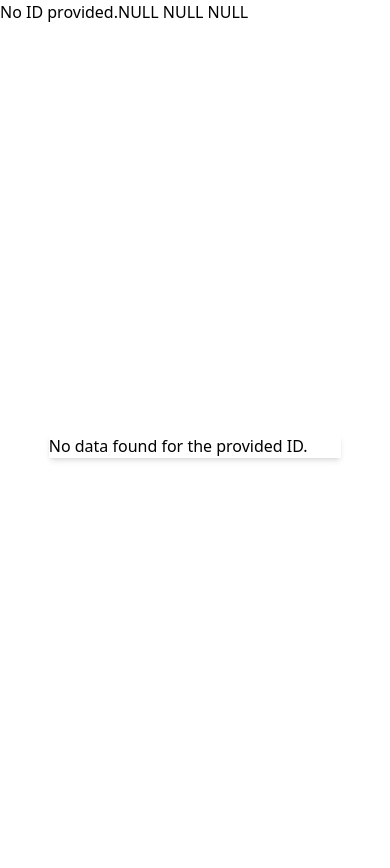
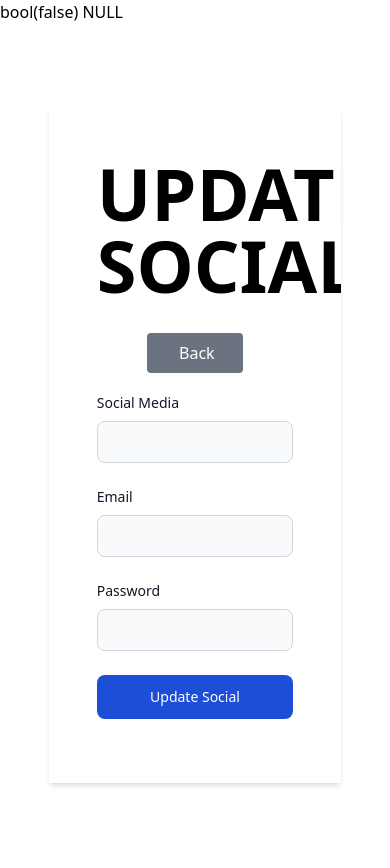
Before and after one commit to zhenllyalvarez/crud_pdo, a PHP site: page /updateSocial.php in a window 390 px wide. Run offline with PHP 8.4, Linux system fonts and the light colour scheme; tables that the repository leaves empty or names only in its code hold one stand-in row (values such as "Sample post"); data that the repository does not hold is empty; some libraries are stand-ins or nearby versions.

Commit message:
can fetch data in update

```diff
--- a/alldata.php
+++ b/alldata.php
@@ -56,7 +56,6 @@
                             <input type="hidden" name="id" value="<?=$row['id']?>">
                             <button type="submit" name="update" value="edit" class="bg-blue-500 hover:bg-blue-600 text-white py-2 px-3 rounded">Update</button>
                         </form>
-
                         <form action="deleteSocial.php" method="POST">
                             <button name="id" value="<?php echo $row['id']; ?>" type="submit" class="bg-red-500 hover:bg-red-600 text-white py-2 px-4 rounded" onclick="return confirm('Are you sure you want to delete this entry?')">Delete</button>
                         </form>
--- a/backend.php
+++ b/backend.php
@@ -106,11 +106,12 @@ class backend
         try {
             $stmt = $this->dbCnx->prepare("UPDATE social SET socialmedia = ?, email = ?, password = ? WHERE id = ?");
             $stmt->execute([$this->socialmedia, $this->email, $this->password, $this->id]);
-            return $stmt->fetchAll();
-            if($stmt) {
-                echo "Not Found tangina";
+            if($stmt->rowCount() > 0) {
+                return "Social account updated successfully.";
+                header("Location: alldata.php");
+                exit();
             } else {
-                echo "ID not found";
+                return "Failed to update social account.";
             }
         } catch (PDOException $e) {
             return 'Failed to update data: ' . $e->getMessage();
--- a/database.sql
+++ b/database.sql
@@ -1,6 +1,6 @@
-CREATE DATABASE socialsnap
+CREATE DATABASE socialmedi
 
-CREATE TABLE socials(
+CREATE TABLE social(
     id INT PRIMARY KEY AUTO_INCREMENT,
     socialmedia VARCHAR(60) NOT NULL,
     email VARCHAR(60),
--- a/fetchOne.php
+++ b/fetchOne.php
@@ -4,4 +4,6 @@
     $data = new backend(null, null, null, null);
     $id = $_POST['id'] ?? null;
     $fetchOne = $data->fetchOne($id);
+
+
 ?>
--- a/updateSocial.php
+++ b/updateSocial.php
@@ -3,30 +3,31 @@ require_once("backend.php");
 
 $data = new backend(null, null, null, null);
 $id = $_POST['id'] ?? null;
+$data->setID($id);
 
-if ($id !== null) {
-    $result = $data->fetchOne($id);
+if(isset($_POST['save'])) {
+    $data->setSocialMedia($_POST['socialmedia']);
+    $data->setEmail($_POST['email']);
+    $data->setPassword($_POST['password']);
 
-    if ($result && is_array($result)) {
-        if (count($result) > 0) {
-            foreach($result as $row) {
-                $socialMedia = isset($row['socialmedia']) ? $row['socialmedia'] : '';
-                $email = isset($row['email']) ? $row['email'] : '';
-                $password = isset($row['password']) ? $row['password'] : '';
-            }
-        } else {
-            echo "No data found for the provided ID.";
-        }
-    } else {
-        echo "Error retrieving data.";
-    }
-} else {
-    echo "No ID provided.";
+    echo $data->updateSocial();
+    // if($data > 0) {
+    // echo "<script>alert('udpate successfully'); document.location='alldata.php'</script>";
+    // } else {
+    //     echo "failed";
+    // }
 }
 
-var_dump($socialMedia);
-var_dump($email);
-var_dump($password);
+
+$result = $data->fetchOne($id);
+$fetchData = $result;
+
+var_dump($result);
+
+var_dump($id);
+// var_dump($socialMedia);
+// var_dump($email);
+// var_dump($password);
 ?>
 
 <!DOCTYPE html>
@@ -42,28 +43,23 @@ var_dump($password);
 <body>
     <div class="min-h-screen flex items-center justify-center flex-col">
         <div class="w-3/4 sm:w-1/2 relative overflow-x-auto shadow-md sm:rounded-lg">
-            <?php if(isset($result) && count($result) > 0): ?>
                 <form class="p-12" action="updateSocial.php" method="POST">
                     <h1 class="text-center text-7xl font-semibold uppercase mb-8">Update social</h1>
                     <a class="bg-gray-500 hover:bg-gray-600 text-white py-2 px-8 mb-5 rounded mx-auto flex w-24" href="alldata.php">Back</a>
                     <div class="mb-6">
                         <label for="socialMedia" class="block mb-2 text-sm font-medium text-gray-900 dark:text-white">Social Media</label>
-                        <input type="text" id="socialmedia" name="socialmedia" class="bg-gray-50 border border-gray-300 text-gray-900 text-sm rounded-lg focus:ring-blue-500 focus:border-blue-500 block w-full p-2.5 "  value="<?php echo $socialMedia; ?>"/>
+                        <input type="text" id="socialmedia" name="socialmedia" class="bg-gray-50 border border-gray-300 text-gray-900 text-sm rounded-lg focus:ring-blue-500 focus:border-blue-500 block w-full p-2.5 "  value="<?php echo $fetchData['socialmedia']; ?>"/>
                     </div>
                     <div class="mb-6">
                         <label for="email" class="block mb-2 text-sm font-medium text-gray-900 dark:text-white">Email</label>
-                        <input type="email" id="email" name="email" class="bg-gray-50 border border-gray-300 text-gray-900 text-sm rounded-lg focus:ring-blue-500 focus:border-blue-500 block w-full p-2.5" value="<?php echo $email; ?>"/>
+                        <input type="email" id="email" name="email" class="bg-gray-50 border border-gray-300 text-gray-900 text-sm rounded-lg focus:ring-blue-500 focus:border-blue-500 block w-full p-2.5" value="<?php echo $fetchData['email']; ?>"/>
                     </div>
                     <div class="mb-6">
                         <label for="password" class="block mb-2 text-sm font-medium text-gray-900 dark:text-white">Password</label>
-                        <input type="password" id="password" name="password" class="bg-gray-50 border border-gray-300 text-gray-900 text-sm rounded-lg focus:ring-blue-500 focus:border-blue-500 block w-full p-2.5" value="<?php echo $password; ?>"/>
+                        <input type="password" id="password" name="password" class="bg-gray-50 border border-gray-300 text-gray-900 text-sm rounded-lg focus:ring-blue-500 focus:border-blue-500 block w-full p-2.5" value="<?php echo $fetchData['password']; ?>"/>
                     </div>
-                    <button type="submit" value="edit" name="save" class="text-white bg-blue-700 hover:bg-blue-800 focus:ring-4 focus:outline-none focus:ring-blue-300 font-medium rounded-lg text-sm w-full sm:w-auto px-5 py-3 text-center">Update Social</button>
-                    <input type="hidden" name="id" value="<?=$id?>">
+                    <button type="submit" value="update" name="save" class="text-white bg-blue-700 hover:bg-blue-800 focus:ring-4 focus:outline-none focus:ring-blue-300 font-medium rounded-lg text-sm w-full sm:w-auto px-5 py-3 text-center">Update Social</button>
                 </form>
-            <?php else: ?>
-                No data found for the provided ID.
-            <?php endif; ?>
         </div>
     </div>
 </body>
```
Lines whose indentation alone changed are shown as unchanged.
